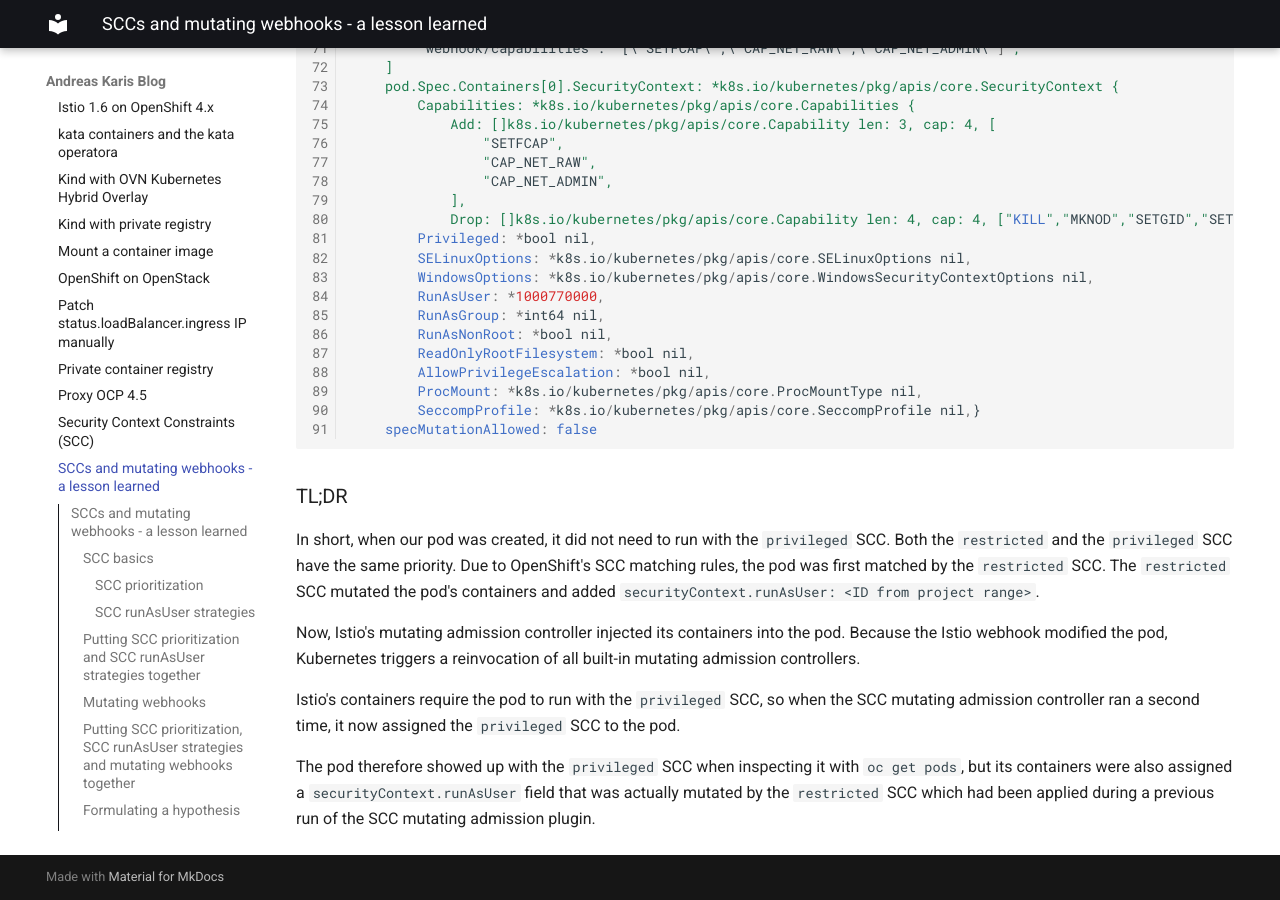
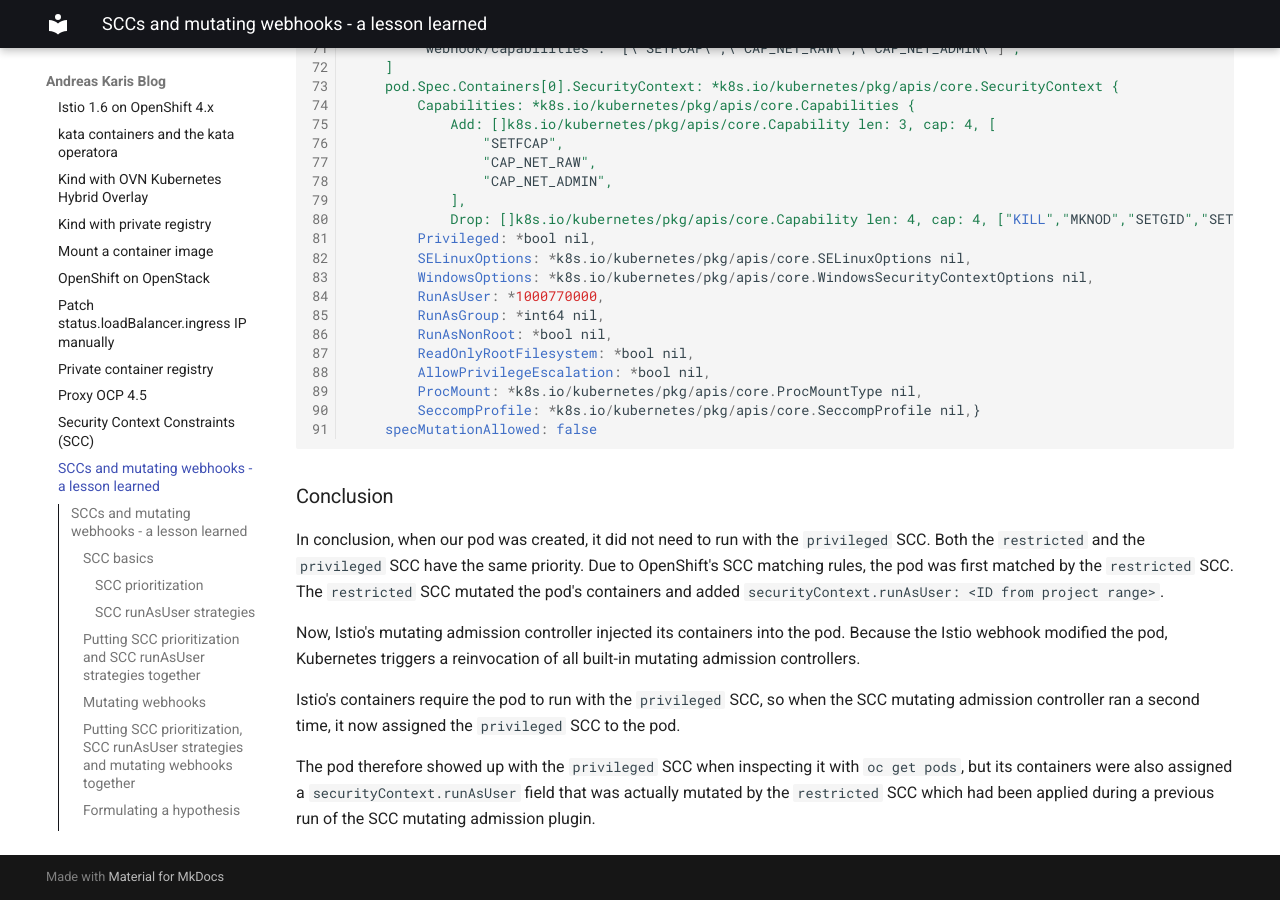
Before and after one commit to andreaskaris/blog, an MkDocs documentation site: the page built from docs/openshift/openshift-scc-with-mutating-webhooks.md, in a window 1280 px wide and 900 px high, scrolled down 15770 px. Built offline with MkDocs 1.6.1 and Material for MkDocs 9.7.7, drawn with Linux system fonts in a browser that asks for light colours.

Commit message:
improve scc

```diff
--- a/docs/openshift/openshift-scc-with-mutating-webhooks.md
+++ b/docs/openshift/openshift-scc-with-mutating-webhooks.md
@@ -790,9 +790,9 @@ is called. This will trigger the `reinvoker` to call the built-in mutating admis
 	specMutationAllowed: false
 ~~~
 
-### TL;DR
+### Conclusion
 
-In short, when our pod was created, it did not need to run with the `privileged` SCC. Both the `restricted` and the
+In conclusion, when our pod was created, it did not need to run with the `privileged` SCC. Both the `restricted` and the
 `privileged` SCC have the same priority. Due to OpenShift's SCC matching rules, the pod was first matched by the
 `restricted` SCC. The `restricted` SCC mutated the pod's containers and added `securityContext.runAsUser: <ID from project range>`.
 
```
